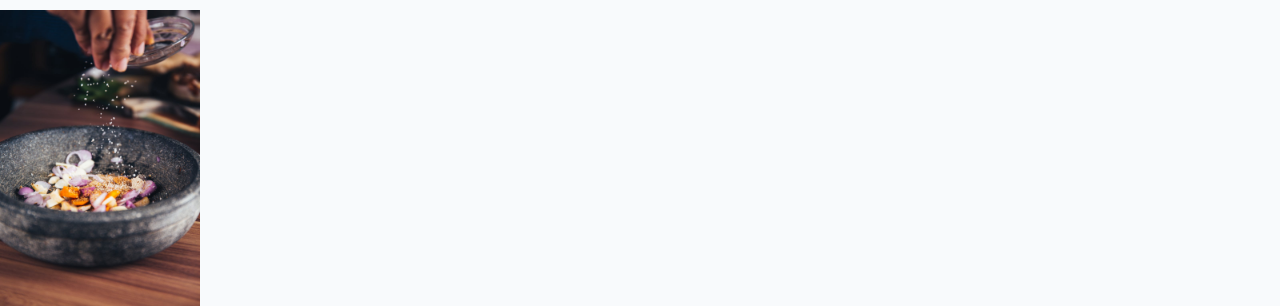
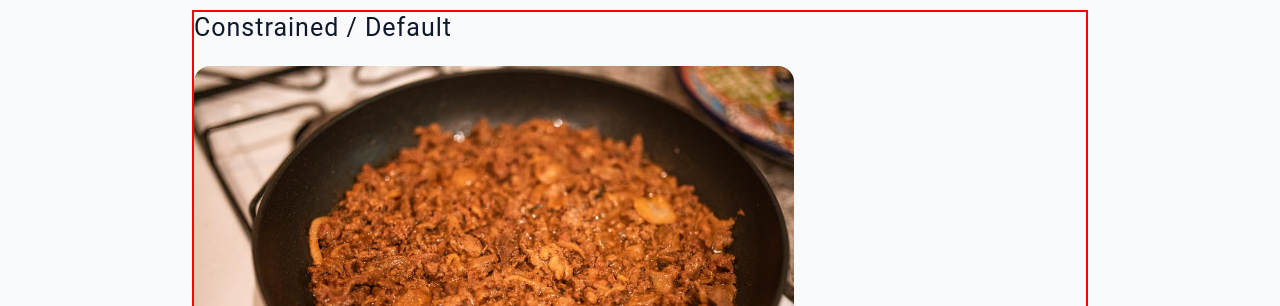
Before and after one commit to marcelo1811/gatsby-simply-recipes, a Gatsby site: page / in a window 1280 px wide. Shown: the part 172-478 px from the top of the page. Built offline with nearby package versions, Linux system fonts and the light colour scheme; Gatsby itself is replaced by a stand-in of ours.

Commit message:
feat: add images

```diff
--- a/src/components/Images.js
+++ b/src/components/Images.js
@@ -5,15 +5,31 @@ import styled from "styled-components"
 const Images = () => {
   return (
     <Wrapper>
-      <StaticImage src="../assets/images/about.jpeg" alt="food" />
-      <h2>gatsby image</h2>
+      <article>
+        <h4>constrained / default</h4>
+        <StaticImage
+          src="../assets/images/recipes/recipe-1.jpeg"
+          alt="food"
+          height={400}
+          placeholder="tracedSVG"
+          layout="constrained"
+          className="example-img"
+          as="section"
+        />
+      </article>
     </Wrapper>
   )
 }
 
 const Wrapper = styled.section`
-  img {
-    width: 200px;
+  width: 70vw;
+  margin: 0 auto;
+  article {
+    border: 2px solid red;
+  }
+  .example-img {
+    border-radius: 1rem;
   }
 `
+
 export default Images
```
